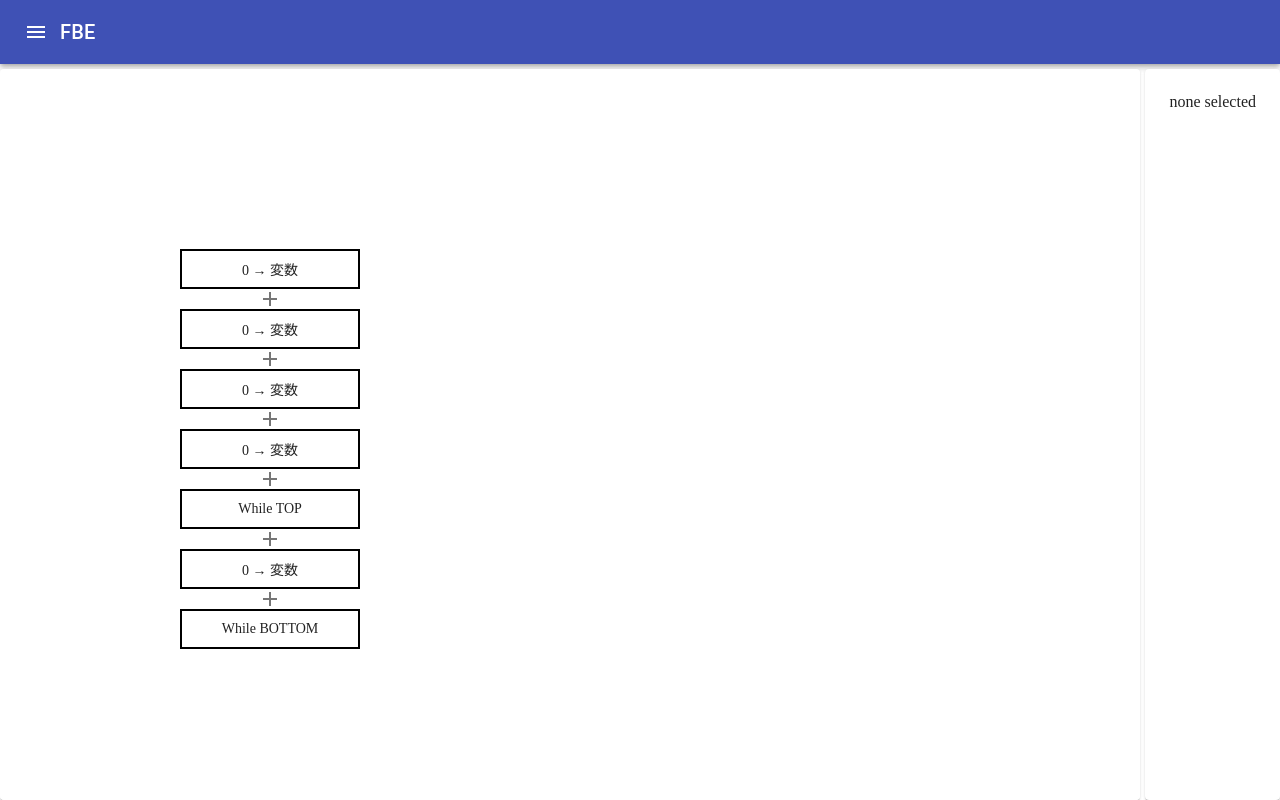
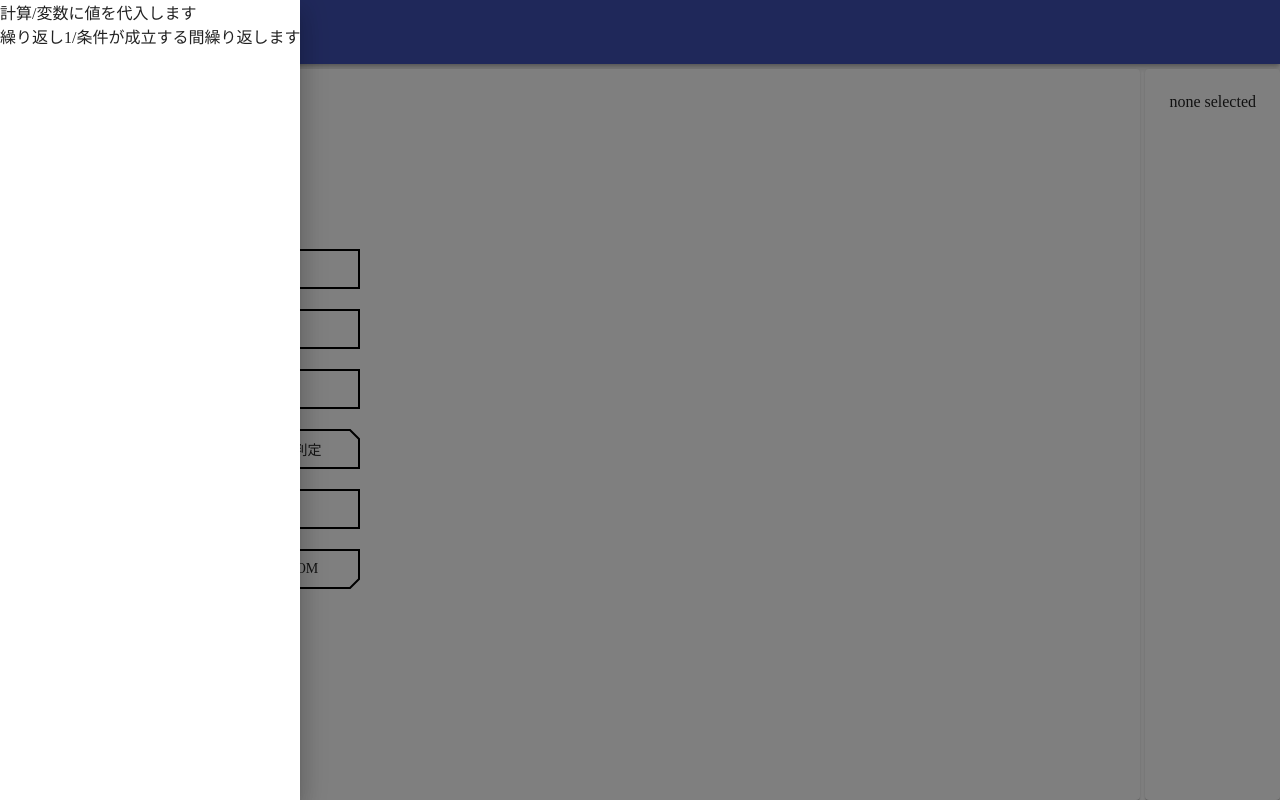
Before and after one commit to TBSten/FlowchartBuildExecutor-web, a React (Create React App) app: page / in a window 1280 px wide. Both pictures are taken after a click on the button 270 px from the left and 299 px from the top of the page. Built offline with nearby package versions, Linux system fonts and the light colour scheme.

Commit message:
before update itemCreator

```diff
--- a/src/components/App/SideBar.tsx
+++ b/src/components/App/SideBar.tsx
@@ -10,10 +10,13 @@ import { ReactNode, } from "react";
 
 const SideBarContainer = styled.div`
     overflow: auto;
-    padding:1.5rem;
-    max-height: 40vh;
+    padding: 1.5rem;
+    padding-bottom: 60px;
     ${sp`
         padding:0.3rem;
+        padding-bottom: 60px;
+        max-height: 35vh;
+        box-sizing: border-box;
     `}
 `;
 
--- a/src/components/sym/Arrow.tsx
+++ b/src/components/sym/Arrow.tsx
@@ -1,12 +1,13 @@
 import styled from "styled-components" ;
-import { useRef } from "react";
-import { useAddItem, useMode, useAddSymToFlow } from "atom/syms";
+import { useRef, useState,  } from "react";
+import { useAddItem, useMode, useAddSymToFlow,useEditItems } from "atom/syms";
 import AddIcon from "@material-ui/icons/Add" ;
 import IconButton from "@material-ui/core/IconButton" ;
+import Drawer from "@material-ui/core/Drawer" ;
 
 import {conf} from "./Sym" ;
 import { makeStyles } from "@material-ui/styles";
-import {calcSymCreator} from "../../util/itemCreator" ;
+import itemCreators,{ItemCreator} from "../../util/itemCreator" ;
 
 
 const ArrowContainer = styled.div`
@@ -38,22 +39,17 @@ interface ArrowProps{
 }
 
 export default function Arrow({idx,parentFlowId,addable=true}: ArrowProps){
-    // const {
-    //     mode,
-    //     addItem,
-    //     addSymToFlow,
-    // } = useEditItems();
     const mode = useMode();
     const addItem = useAddItem();
     const addSymToFlow = useAddSymToFlow();
     const classes = useStyles();
+    const [isDrawerOpen, setIsDrawerOpen] = useState(false)
 
     const canvasRef = useRef<HTMLCanvasElement>(null);
     if(canvasRef?.current){
         const canvas = canvasRef.current ;
         const ctx = canvas.getContext("2d") ;
         if(ctx){
-            // console.log("arrow draw");
             ctx.fillStyle = conf.baseBackC ;
             ctx.strokeStyle = conf.baseForeC ;
             ctx.lineWidth = conf.lineWidth ;
@@ -68,17 +64,26 @@ export default function Arrow({idx,parentFlowId,addable=true}: ArrowProps){
         }
     }
     const handleClick = ()=>{
-        // console.log("Arrow Clicked :",parentFlowId,idx,addable);
-        // if(addable && (parentFlowId || parentFlowId === 0)){
+        console.log(itemCreators);
         if(addable && (parentFlowId )){
-            //getItem(parentFlowId).syms に idx をもとに追加
-            if(idx || idx === 0){
-                const newItem = calcSymCreator() ;
-                const newSymId = addItem(newItem) ;
-                addSymToFlow(parentFlowId, idx+1, newSymId);
-            }
+            // if(idx || idx === 0){
+            //     const newItem = calcSymCreator() ;
+            //     const newSymId = addItem(newItem) ;
+            //     addSymToFlow(parentFlowId, idx+1, newSymId);
+            // }
+            setIsDrawerOpen(true);
         }
     }
+    const handleAddItem = (itemCreator:ItemCreator)=>()=>{
+        console.log("add", itemCreator, idx, parentFlowId);
+        if((idx || idx === 0) && parentFlowId){
+            console.log("add !!!");
+            const newItem = itemCreator.creator() ;
+            const newSymId = addItem(newItem) ;
+            addSymToFlow(parentFlowId, idx+1, newSymId);
+            setIsDrawerOpen(false);
+        }
+    } ;
     return (
         <ArrowContainer>
             {
@@ -94,6 +99,16 @@ export default function Arrow({idx,parentFlowId,addable=true}: ArrowProps){
                 :
                     "# Error: unvalid mode :"+mode
             }
+            <Drawer anchor="left" open={isDrawerOpen} style={{zIndex:10001}}>
+                {
+                    itemCreators.map(ele=>(
+                        <div onClick={handleAddItem(ele)} key={ele.name}>
+                            {ele.name}/
+                            {ele.description}
+                        </div>
+                    ))
+                }
+            </Drawer>
         </ArrowContainer>
     ) ;
 }
--- a/src/components/sym/Sym.tsx
+++ b/src/components/sym/Sym.tsx
@@ -132,10 +132,14 @@ export default function Sym({children, render, autoSize=true, id }: SymProps){
     }, [canvasRender, ]);
 
     const handleClick = useCallback((e :React.MouseEvent<HTMLDivElement>)=>{
-        selectItem(id);
+        if(selectItemId !== id){
+            selectItem(id);
+        }else{
+            selectItem("none");
+        }
         e.preventDefault();
         e.stopPropagation();
-    },[selectItem,id]);
+},[selectItem,selectItemId,id]);
 
     return (
         React.useMemo(()=>
--- a/src/components/sym/WhileSym.tsx
+++ b/src/components/sym/WhileSym.tsx
@@ -1,17 +1,39 @@
 import { Item, useGetItem } from "atom/syms";
-import { ReactNode } from "react";
+import { ReactNode, useEffect } from "react";
 import Sym, { SymRender } from "./Sym" ;
 
 export default function WhileSym({id,item} :{id:string,item:Item}) {
     const renderWhile :SymRender = (ctx,w,h,lw)=>{
     };
     const renderWhileTop :SymRender = (ctx,w,h,lw)=>{
-        ctx.fillRect(0,0,w,h);
-        ctx.strokeRect(lw/2,lw/2, w-lw,h-lw);
+        // ctx.fillRect(0,0,w,h);
+        // ctx.strokeRect(lw/2,lw/2, w-lw,h-lw);
+        const base = 10 ;
+        ctx.beginPath();
+        ctx.moveTo(base,0+lw/2);
+        ctx.lineTo(w-base,0+lw/2);
+        ctx.lineTo(w-lw/2,base);
+        ctx.lineTo(w-lw/2,h-lw/2);
+        ctx.lineTo(0+lw/2,h-lw/2);
+        ctx.lineTo(0+lw/2,base);
+        ctx.closePath();
+        ctx.fill();
+        ctx.stroke();
     };
     const renderWhileBottom :SymRender = (ctx,w,h,lw)=>{
-        ctx.fillRect(0,0,w,h);
-        ctx.strokeRect(lw/2,lw/2, w-lw,h-lw);
+        // ctx.fillRect(0,0,w,h);
+        // ctx.strokeRect(lw/2,lw/2, w-lw,h-lw);
+        const base = 10 ;
+        ctx.beginPath();
+        ctx.moveTo(lw/2,lw/2);
+        ctx.lineTo(w-lw/2,lw/2);
+        ctx.lineTo(w-lw/2,h-base);
+        ctx.lineTo(w-base,h-lw/2);
+        ctx.lineTo(base,h-lw/2);
+        ctx.lineTo(lw/2,h-base);
+        ctx.closePath();
+        ctx.fill();
+        ctx.stroke();
     };
     // const {getItem} = useEditItems();
     const getItem = useGetItem();
@@ -23,9 +45,13 @@ export default function WhileSym({id,item} :{id:string,item:Item}) {
             ChildrenComp = <Work id={item.syms[0]} item={flowItem} isRound={true}/> ;
             return (
                 <Sym render={renderWhile} autoSize={false} id={id}>
-                    <Sym render={renderWhileTop} id={id}>While TOP</Sym>
+                    <Sym render={renderWhileTop} id={id}>
+                        {getItem(id)?.options[0].value}/{getItem(id)?.options[1].value}
+                    </Sym>
                     {ChildrenComp}
-                    <Sym id={id} render={renderWhileBottom}>While BOTTOM</Sym>
+                    <Sym id={id} render={renderWhileBottom}>
+                        While BOTTOM
+                    </Sym>
                 </Sym>
             ) ;
         }else{
@@ -33,9 +59,11 @@ export default function WhileSym({id,item} :{id:string,item:Item}) {
             return null ;
         }
     }else{
+        console.log(item,item?.syms);
         return (
             <Sym id={id} render={renderWhile}>
                 # ERROR :While Child Sym must be Flow !
+                item.syms:{ item?.syms }
             </Sym>
         ) ;
     }
--- a/src/util/itemCreator.tsx
+++ b/src/util/itemCreator.tsx
@@ -2,7 +2,7 @@ import Flow from "components/sym/Flow";
 import Sym, { SymRender } from "components/sym/Sym";
 import WhileSym from "components/sym/WhileSym";
 import React from "react";
-import {Option, Item, } from "../atom/syms" ;
+import {Option, Item, useAddItem, useEditItems } from "../atom/syms" ;
 import { optionTypes } from "./syms";
 
 
@@ -67,15 +67,16 @@ export function flowCreator(syms? :string[]) :Item{
     return ans ;
 }
 
-export function whileSymCreator(syms ?:string[]) :Item{
-    if(! syms) { syms = [] ; }
+export function whileSymCreator(syms ?:string[] ) :Item{
+    if(! syms) {
+        console.error("WhileSym can't create without syms !",syms);
+        // const addItem = useAddItem();
+        // const flow = flowCreator();
+        // const flowId = addItem(flow);
+        // syms = [flowId] ;
+        syms = [] ;
+    }
     const ans = baseItemCreator(
-        // ({item, id} :baseItemComponentProps)=>{
-        //     // console.log("WhileSym render !!!",item);
-        //     return (
-        //         <WhileSym id={id} item={item}/>
-        //     );
-        // },
         WhileSym,
         [
             {name:"条件", value:"変数 < 10", type:optionTypes["text"]},
@@ -85,3 +86,30 @@ export function whileSymCreator(syms ?:string[]) :Item{
     ans.syms = syms ;
     return ans ;
 }
+
+
+
+export type ItemCreator = {
+    name :string,
+    description :string,
+    useCreator:()=>void,
+    creator: ()=>Item,
+} ;
+
+
+const itemCreators :ItemCreator[] = [
+    {
+        name:"計算",
+        description:"変数に値を代入します",
+        creator:calcSymCreator,
+        useCreator:()=>{},
+    },
+    {
+        name:"繰り返し1",
+        description:"条件が成立する間繰り返します",
+        creator:whileSymCreator,
+        useCreator:()=>{},
+    },
+] ;
+
+export default itemCreators ;
```
